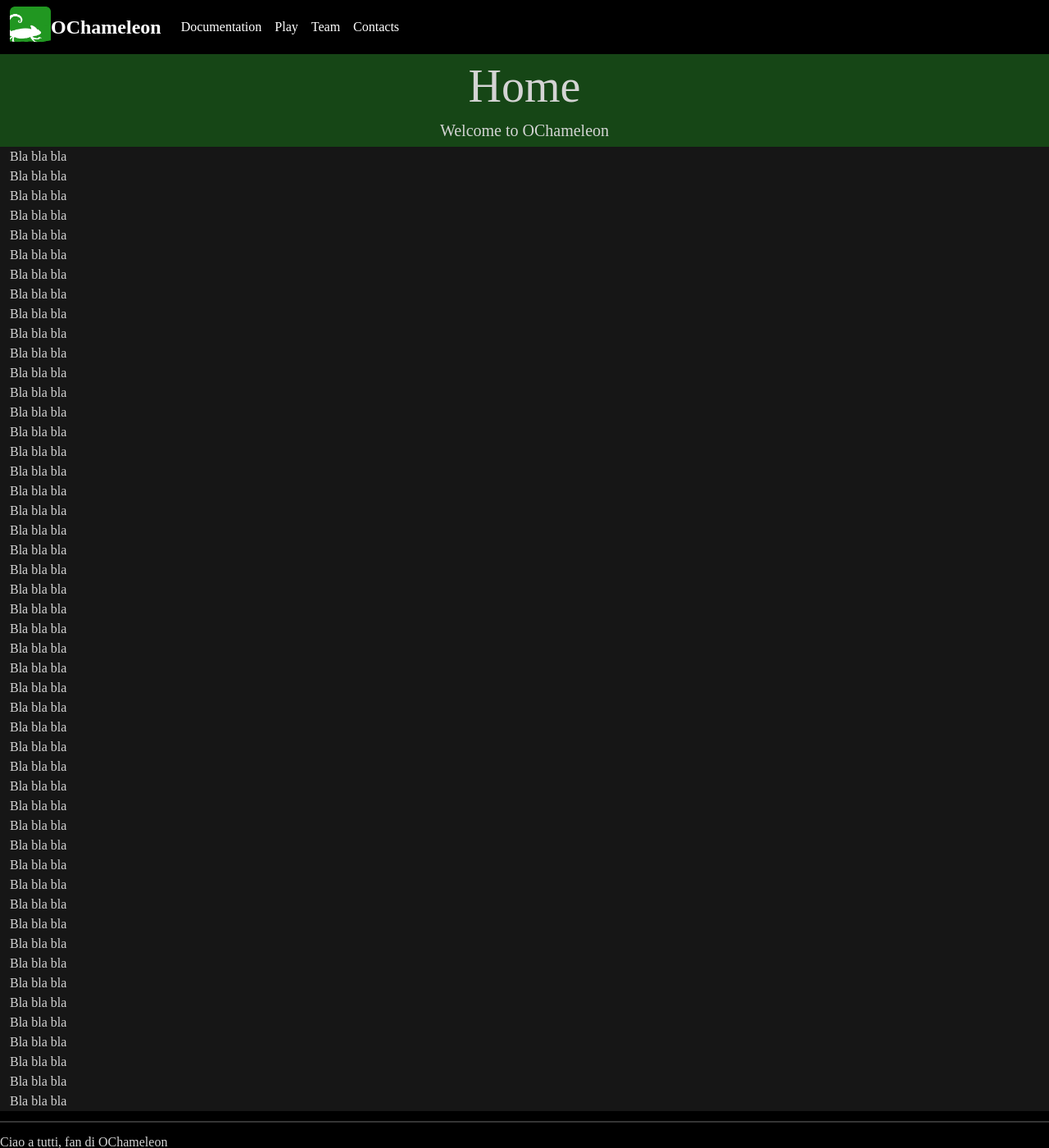
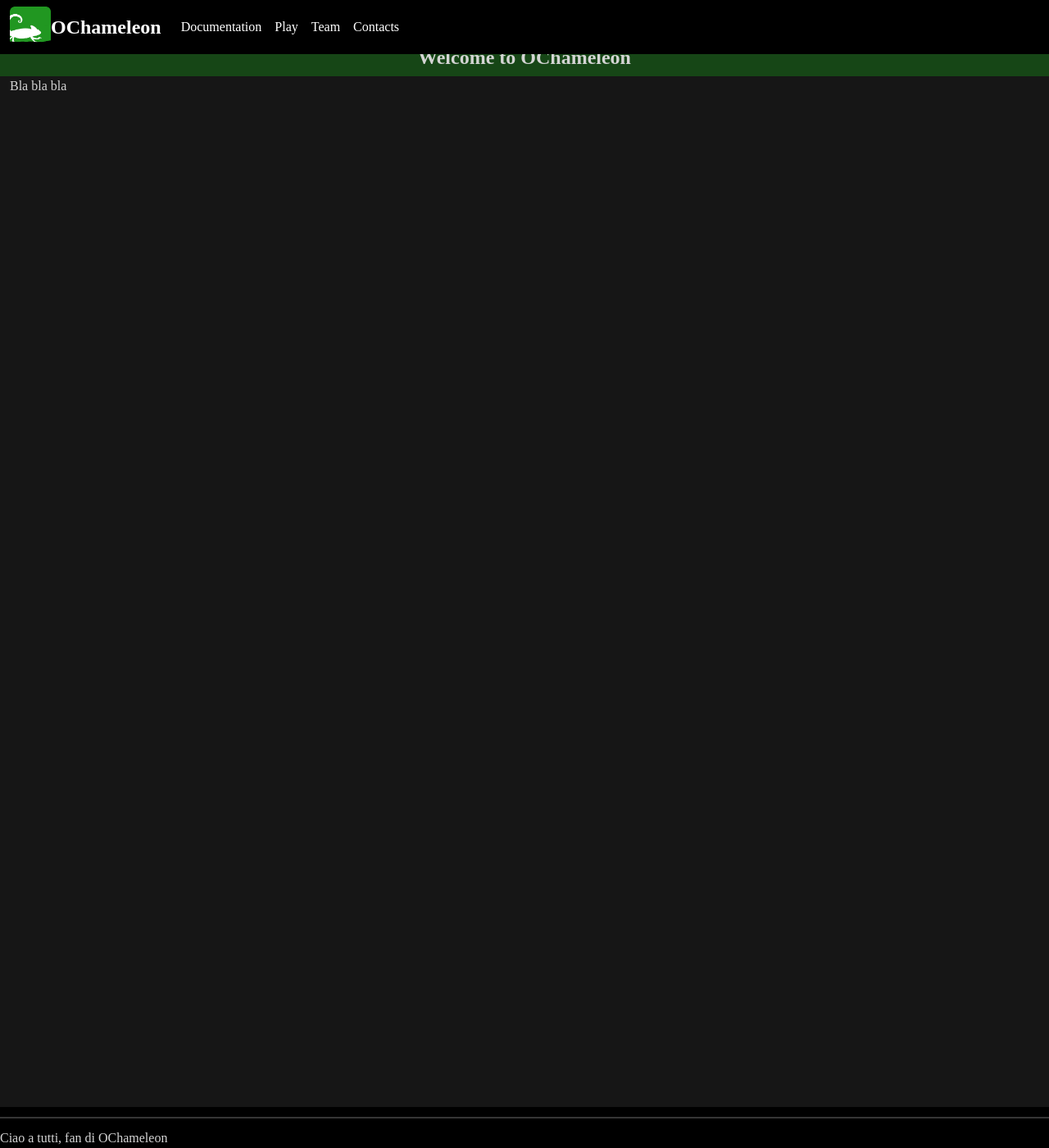
Before and after one commit to ochameleon/ochameleon.github.io, a Jekyll site: the page built from index.html, in a window 1280 px wide and 1400 px high. Shown: the whole window at 82% size. Built offline with Jekyll 4.4.1, drawn with Linux system fonts in a browser that asks for light colours; some web fonts are replaced.

Commit message:
Making header more easy to deal with

```diff
--- a/_includes/header.html
+++ b/_includes/header.html
@@ -1,18 +1,11 @@
 <header class="bg-hero-header">
     <div class="container-fluid">
-        <div class="row">
-          <div class="col">
-            <br>
-            <br>
-            <br>
-          </div>
-        </div>
-        <div class="row m-0 h-100 align-items-center">
+        <div class="row mt-10 align-items-center">
             <div class="col">
-                <h1 class="display-4 title mb-2 text-center">
+                <h1 class="title mb-2 text-center">
                     {{ page.title }}
                 </h1>
-                <h2 class="lead title mb-2 text-center">
+                <h2 class="title mb-2 text-center">
                     {{ page.subtitle }}
                 </h2>
             </div>
--- a/index.html
+++ b/index.html
@@ -5,54 +5,5 @@
 ---
 
 <div class="container-fluid">
-    Bla bla bla <br>
-    Bla bla bla <br>
-    Bla bla bla <br>
-    Bla bla bla <br>
-    Bla bla bla <br>
-    Bla bla bla <br>
-    Bla bla bla <br>
-    Bla bla bla <br>
-    Bla bla bla <br>
-    Bla bla bla <br>
-    Bla bla bla <br>
-    Bla bla bla <br>
-    Bla bla bla <br>
-    Bla bla bla <br>
-    Bla bla bla <br>
-    Bla bla bla <br>
-    Bla bla bla <br>
-    Bla bla bla <br>
-    Bla bla bla <br>
-    Bla bla bla <br>
-    Bla bla bla <br>
-    Bla bla bla <br>
-    Bla bla bla <br>
-    Bla bla bla <br>
-    Bla bla bla <br>
-    Bla bla bla <br>
-    Bla bla bla <br>
-    Bla bla bla <br>
-    Bla bla bla <br>
-    Bla bla bla <br>
-    Bla bla bla <br>
-    Bla bla bla <br>
-    Bla bla bla <br>
-    Bla bla bla <br>
-    Bla bla bla <br>
-    Bla bla bla <br>
-    Bla bla bla <br>
-    Bla bla bla <br>
-    Bla bla bla <br>
-    Bla bla bla <br>
-    Bla bla bla <br>
-    Bla bla bla <br>
-    Bla bla bla <br>
-    Bla bla bla <br>
-    Bla bla bla <br>
-    Bla bla bla <br>
-    Bla bla bla <br>
-    Bla bla bla <br>
-    Bla bla bla <br>
-
+    Bla bla bla
 </div>
```
